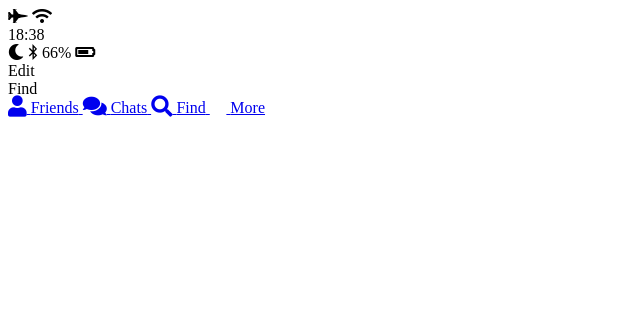
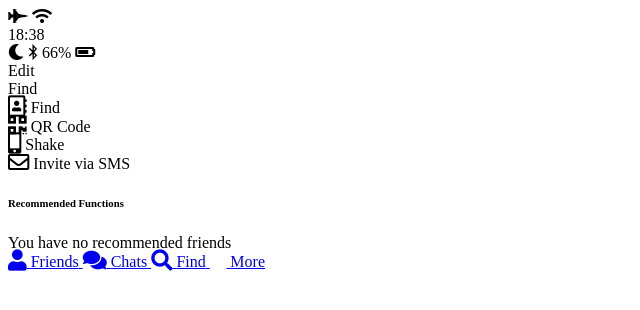
Before and after one commit to LEEBYOUNGSIK/kakao-clone, a plain HTML site: page find.html in a window 1280 px wide. Shown: the whole page, without its empty margins (0-640 px from the left). Drawn offline with Linux system fonts and the light colour scheme; some icons are missing.

Commit message:
find is done

```diff
--- a/find.html
+++ b/find.html
@@ -39,6 +39,35 @@
       </div>
     </div>
   </header>
+  <!-- find, find__options, find__option, fa, find__option-title, book, qrcode, mobile, envelope, find__recommended, recommended__title, recommended__none, recommeded_text,  -->
+  <main class="find">
+    <section class="find__options">
+      <div class="find__option">
+        <i class="far fa-address-book fa-lg"></i>
+        <span class="find__option-title">Find</span>
+      </div>
+      <div class="find__option">
+        <i class="fas fa-qrcode fa-lg"></i>
+        <span class="find__option-title">QR Code</span>
+      </div>
+      <div class="find__option">
+        <i class="fas fa-mobile-alt fa-lg"></i>
+        <span class="find__option-title">Shake</span>
+      </div>
+      <div class="find__option">
+        <i class="far fa-envelope fa-lg"></i>
+        <span class="find__option-title">Invite via SMS</span>
+      </div>
+    </section>
+    <section class="find_recommended">
+      <header>
+        <h6 class="recommended__title">Recommended Functions</h6>
+      </header>
+      <div class="recommended-none">
+        <span class="recommended_text">You have no recommended friends</span>
+      </div>
+    </section>
+  </main>
   <nav class="tab-bar">
     <a href="index.html" class="tab-bar__tab">
       <i class="fas fa-user fa-lg"></i>
```
